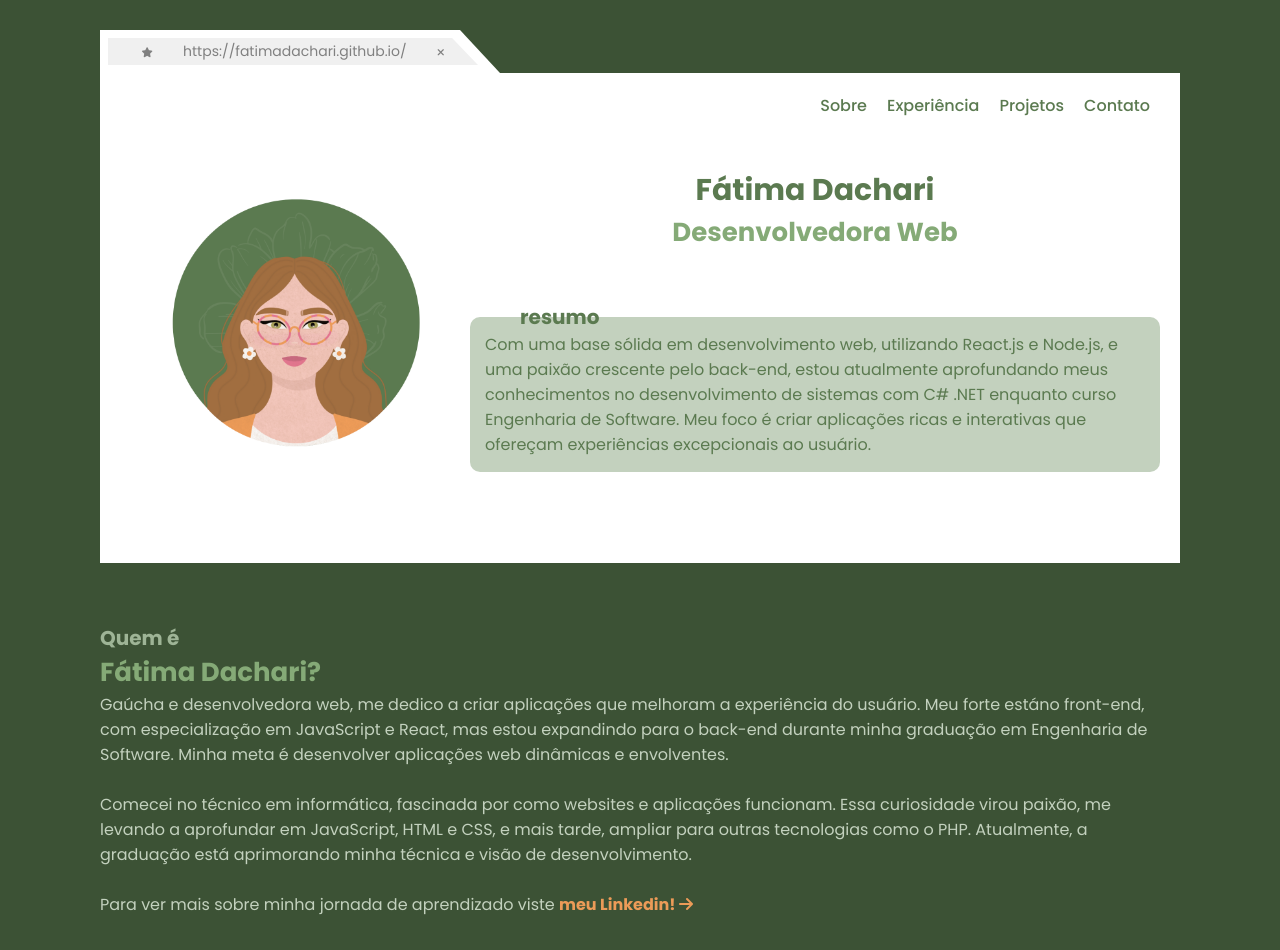
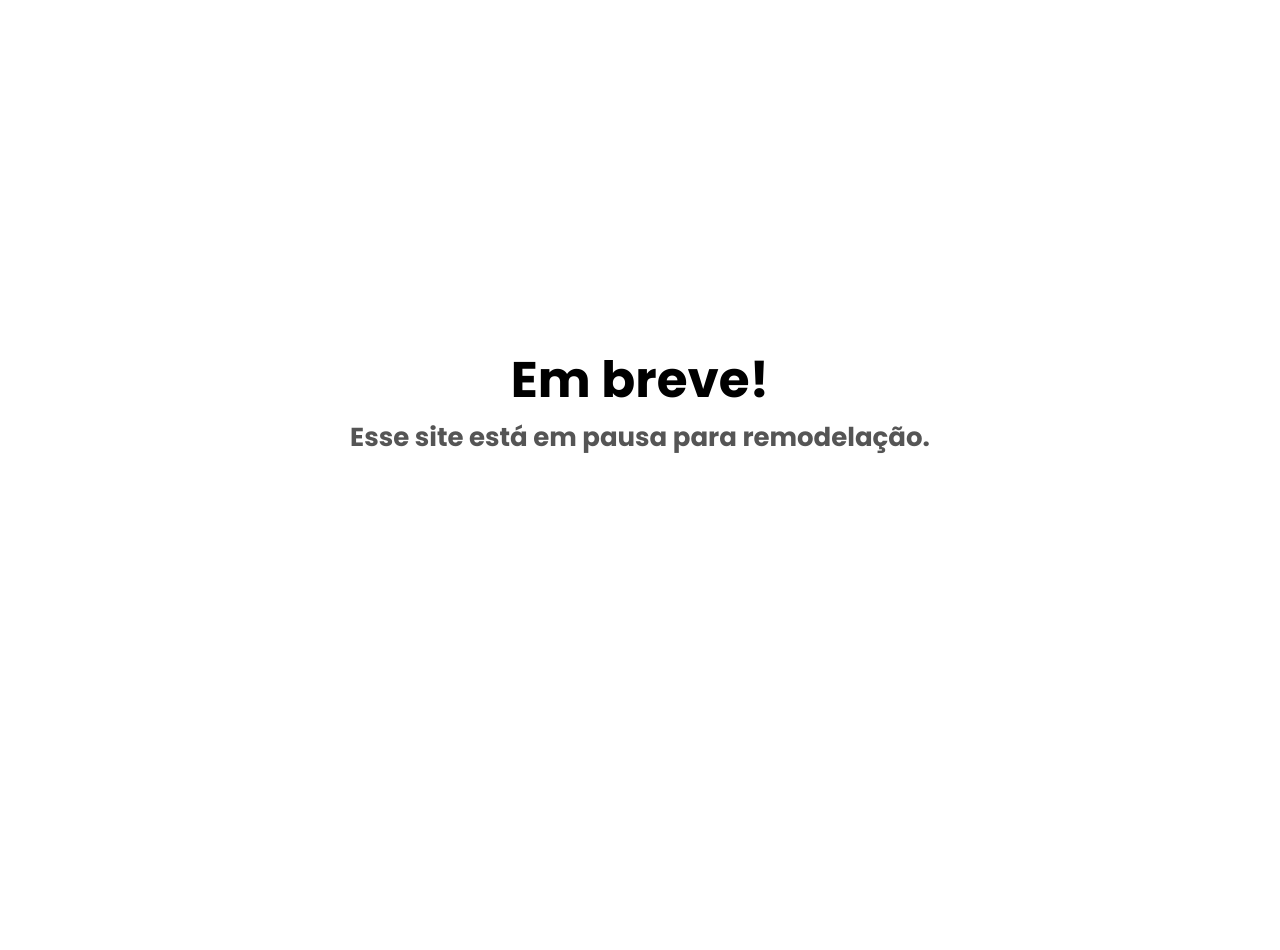
Before and after one commit to fatimadachari/fatimadachari.github.io, a plain HTML site: page index.html in a window 1280 px wide. Shown: the top 950 px of the page. After the commit the page ends 800 px from the top, so only its background shows below. Drawn offline with Linux system fonts and the light colour scheme.

Commit message:
Pausa para remodelação

```diff
--- a/css/style.css
+++ b/css/style.css
@@ -10,19 +10,20 @@ body {
     min-height: 100vh;
     display: flex;
     justify-content: center;
+    align-items: center;
     flex-direction: column;
     font-family: "Poppins", sans-serif;
-    background-color: #3c5235;
+    background-color: #fff;
 }
 
 h1 {
-    font-size: 30px;
-    color: #5b7a50;
+    font-size: 50px;
+    color: #000000;
 }
 
 h2 {
     font-size: 26px;
-    color: #85aa77;
+    color: #555555;
 }
 
 h3 {
--- a/index.html
+++ b/index.html
@@ -12,6 +12,9 @@
 </head>
 
 <body>
+    <h1>Em breve!</h1>
+    <h2>Esse site está em pausa para remodelação.</h2>
+    <!--
     <header>
         <div id="card">
 
@@ -36,7 +39,7 @@
                         <ul>
                             <li><a href="#sobre">Sobre</a></li>
                             <li><a href="#experiencia">Experiência</a></li>
-                            <!--<li><a href="#skills">Skills</a></li>-->
+                            <li><a href="#skills">Skills</a></li>
                             <li><a href="#projetos">Projetos</a></li>
                             <li><a href="#contato">Contato</a></li>
                         </ul>
@@ -125,7 +128,6 @@
         </div>
     </section>
 
-<!--
     <section id="skills">
         <i class="fa-brands fa-js"></i>
         <i class="fa-brands fa-html5"></i>
@@ -135,7 +137,6 @@
         <i class="fa-brands fa-react"></i>
         <i class="fa-brands fa-node"></i>
     </section>
--->
 
     <section id="projetos">
         <h2>Projetos</h2>
@@ -155,6 +156,7 @@
     </section>
 
     <script src="./js/script.js"></script>
+-->
 </body>
 
 </html>
```
